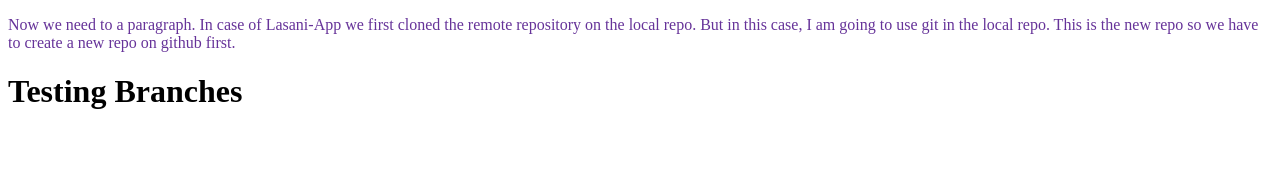
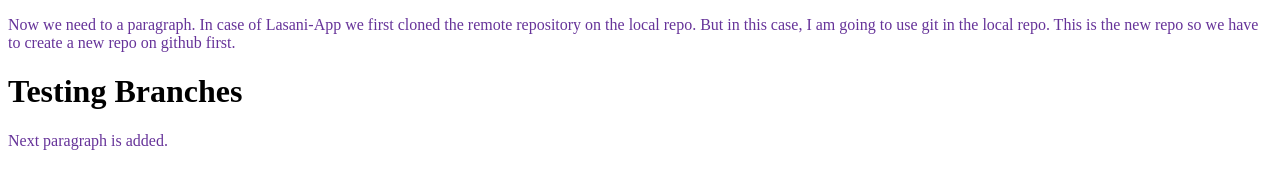
Before and after one commit to HamnaIqbal44/Local-Repo, a plain HTML site: page index.html in a window 1280 px wide. Drawn offline with Linux system fonts and the light colour scheme.

Commit message:
New Paragraph

```diff
--- a/index.html
+++ b/index.html
@@ -12,5 +12,6 @@
         a new repo on github first.
     </p>
     <h1>Testing Branches</h1>
+    <p>Next paragraph is added.</p>
 </body>
 </html>
```
